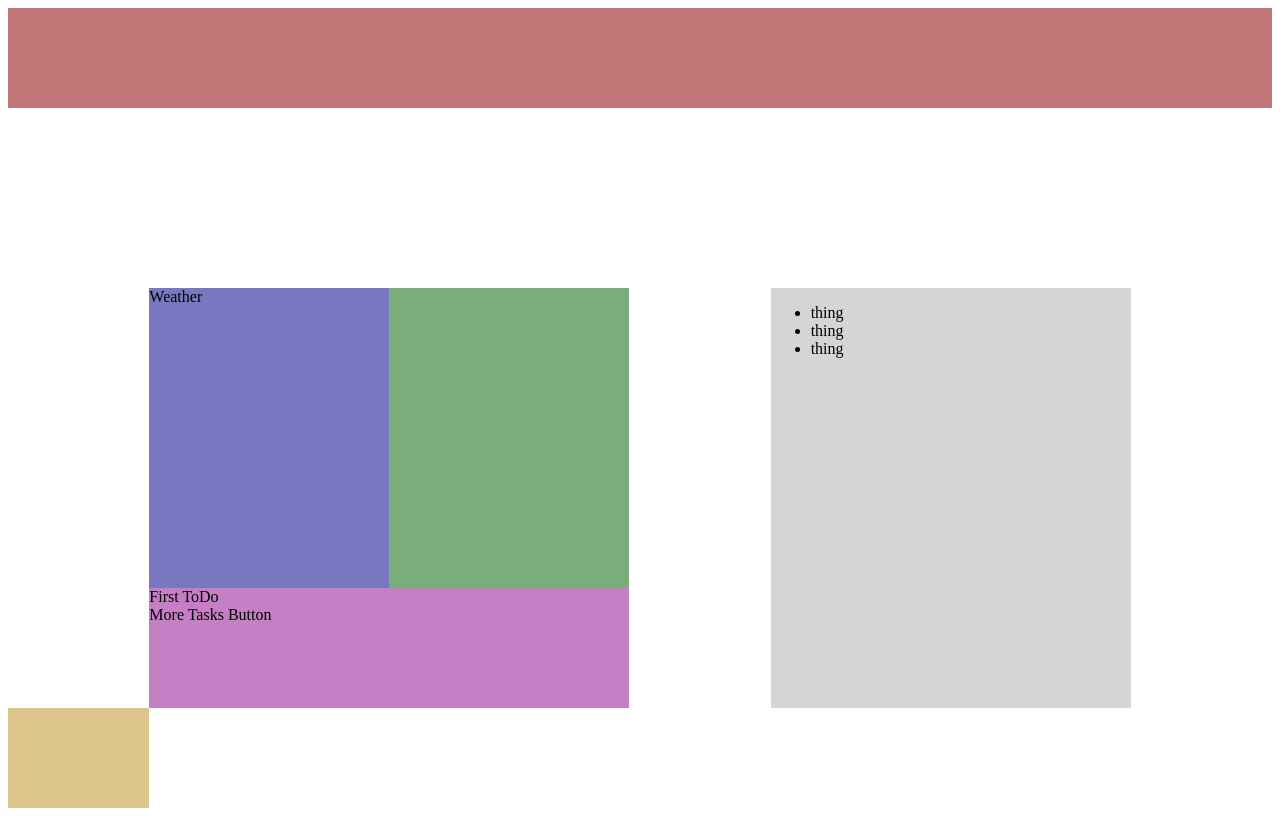
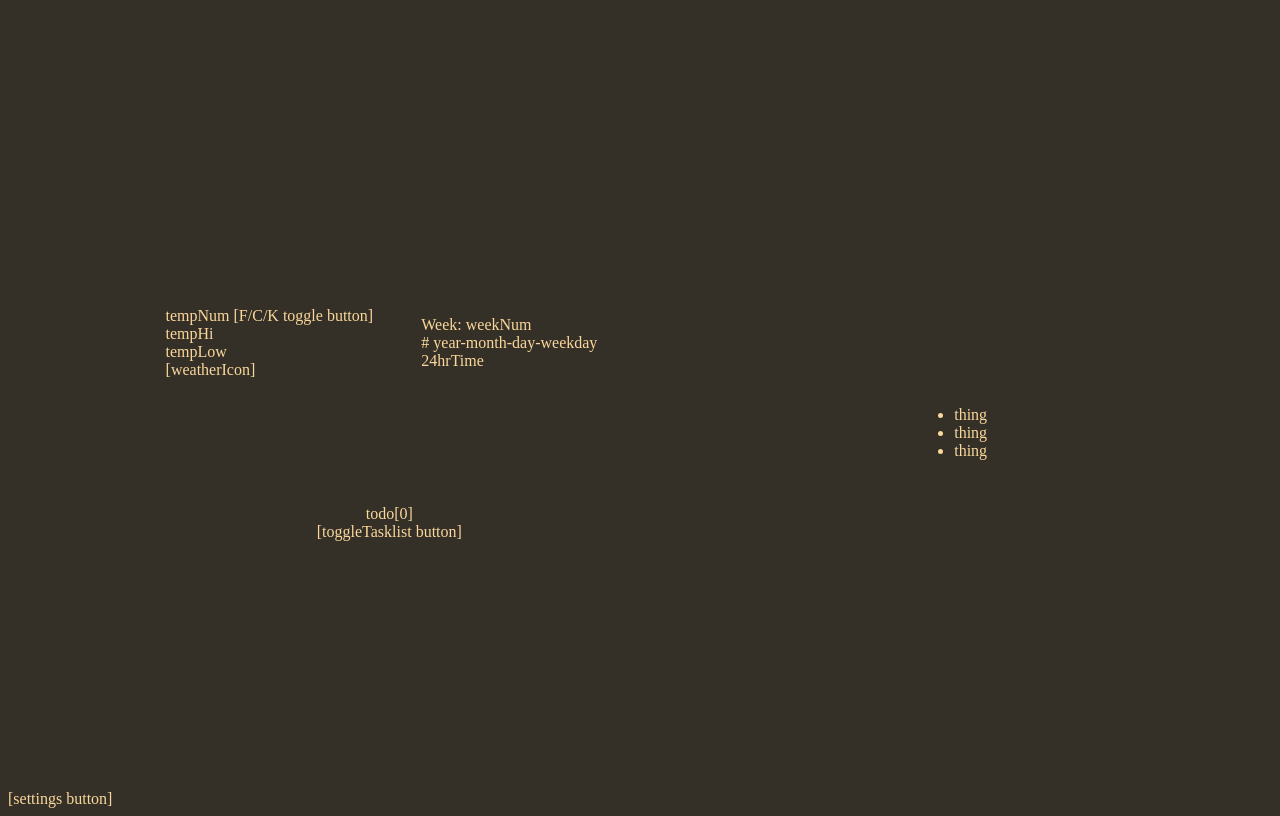
Before and after one commit to nathanielwheeler/-Inspire-, a plain HTML site: page index.html in a window 1280 px wide. Drawn offline with nearby package versions, Linux system fonts and the light colour scheme; no server answers.

Commit message:
weather template

```diff
--- a/app/models/weather.js
+++ b/app/models/weather.js
@@ -20,12 +20,26 @@ export default class Weather {
         // celsius: this.temp.low.kelvin - 273.15
       }
     }
+    this.getIconUrl() = { //FIXME
 
+    }
   }
 
   get Template() {
     return `
-
+    <div class='weather-card'>
+      <div class='temp-flex'>
+        <h4>tempNum</h4>
+        <a onclick='app.controllers.weatherCtrl.tempTypeToggle()'>°F</a>
+      </div>
+      <div class='hi-temp-flex'>
+      </div>
+      <div class='lo-temp-flex'>
+      </div>
+      <div class='weather-icon-flex'>
+        <img src='${this.getIconUrl()}'>
+      </div>
+    </div>
     `
   }
 }
--- a/assets/css/style.css
+++ b/assets/css/style.css
@@ -1,12 +1,16 @@
 #todo-error{
   color: red;
   font-size: 2em;
+}
+body {
+  background: #343028;
+  color: #FAD79A;
 }
 .grid-hello {
   min-height: 100vh;
   display: grid;
   grid-template-columns: 1fr 240px 240px 1fr;
-  grid-template-rows: 1fr 180px 300px 120px 1fr;
+  grid-template-rows: 1fr 180px 180px 180px 3fr;
   grid-template-areas:
   "header header header header"
   ". top top ."
@@ -18,7 +22,7 @@
   min-height: 100vh;
   display: grid;
   grid-template-columns: 1fr 240px 240px 1fr 360px 1fr;
-  grid-template-rows: 1fr 180px 300px 120px 1fr;
+  grid-template-rows: 1fr 180px 180px 180px 3fr;
   grid-template-areas:
   "header header header header header header"
   " . top top top top ."
@@ -29,7 +33,6 @@
 
 .grid-header {
   grid-area: header;
-  background: rgba(139, 0, 0, 0.536);
 }
 .grid-top {
   grid-area: top;
@@ -37,27 +40,27 @@
 }
 .grid-left {
   grid-area: left;
-  background: rgba(0, 0, 139, 0.529);
+  place-self: center;
 }
 .grid-right {
   grid-area: right;
-  background: rgba(0, 100, 0, 0.527);
+  place-self: center;
 }
 .grid-bottom {
   grid-area: bottom;
-  background: rgba(139, 0, 139, 0.5);
+  place-self: center;
+  text-align: center;
 }
 .grid-footer {
   grid-area: footer;
-  background: rgba(184, 135, 11, 0.473);
+  place-self: end start;
 }
 .grid-tasklist {
   grid-area: tasklist;
-  background: rgba(171, 171, 171, 0.5);
+  place-self: center;
 }
 .quote-card {
   grid-area: top;
-  color: #FAD79A;
   background: #34302888;
   text-align: center;
   width: 480px;
@@ -66,3 +69,8 @@
 .quote-card h6 {
 text-align: right;
 }
+.weather-card {
+  background: #34302888;
+  max-width: 240px;
+  padding: 15px 15px 5px 15px;
+}
--- a/index.html
+++ b/index.html
@@ -14,8 +14,17 @@
 
 	<div class="grid-header"></div>
 	<div id="quote" class="grid-top"></div>
-	<div id="weather" class="grid-left">Weather</div>
-	<div class="grid-right"></div>
+	<div id="weather" class="grid-left">
+		tempNum [F/C/K toggle button] <br>
+		tempHi <br>
+		tempLow <br>
+		[weatherIcon]
+	</div>
+	<div class="grid-right">
+		Week: weekNum <br>
+		# year-month-day-weekday<br>
+		24hrTime
+	</div>
 	<div class="grid-tasklist">
 		<ul>
 			<li>thing</li>
@@ -24,12 +33,13 @@
 		</ul>
 	</div>
 	<div class="grid-bottom">
-		First ToDo
-		<br>
-		More Tasks Button
+		todo[0]<br>
+		[toggleTasklist button]
 	</div>
 
-	<div class="grid-footer"></div>
+	<div class="grid-footer">
+		[settings button]
+	</div>
 
 
 
```
